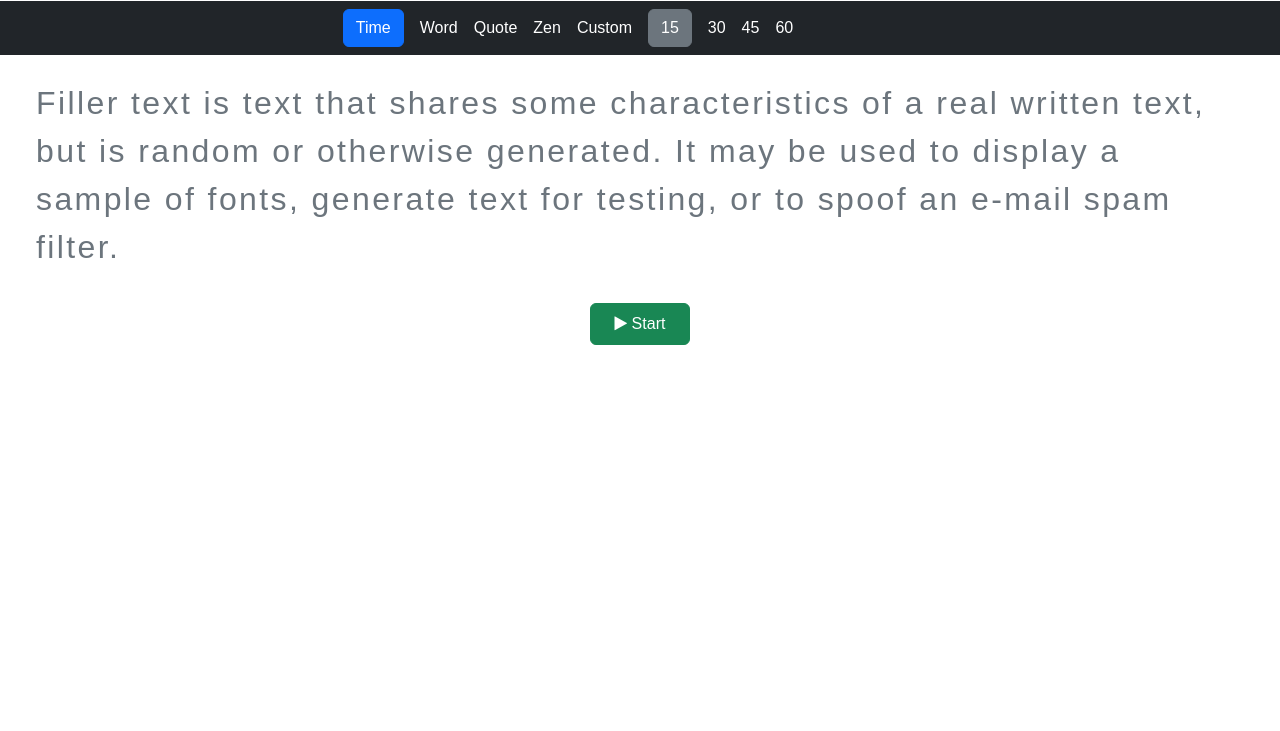
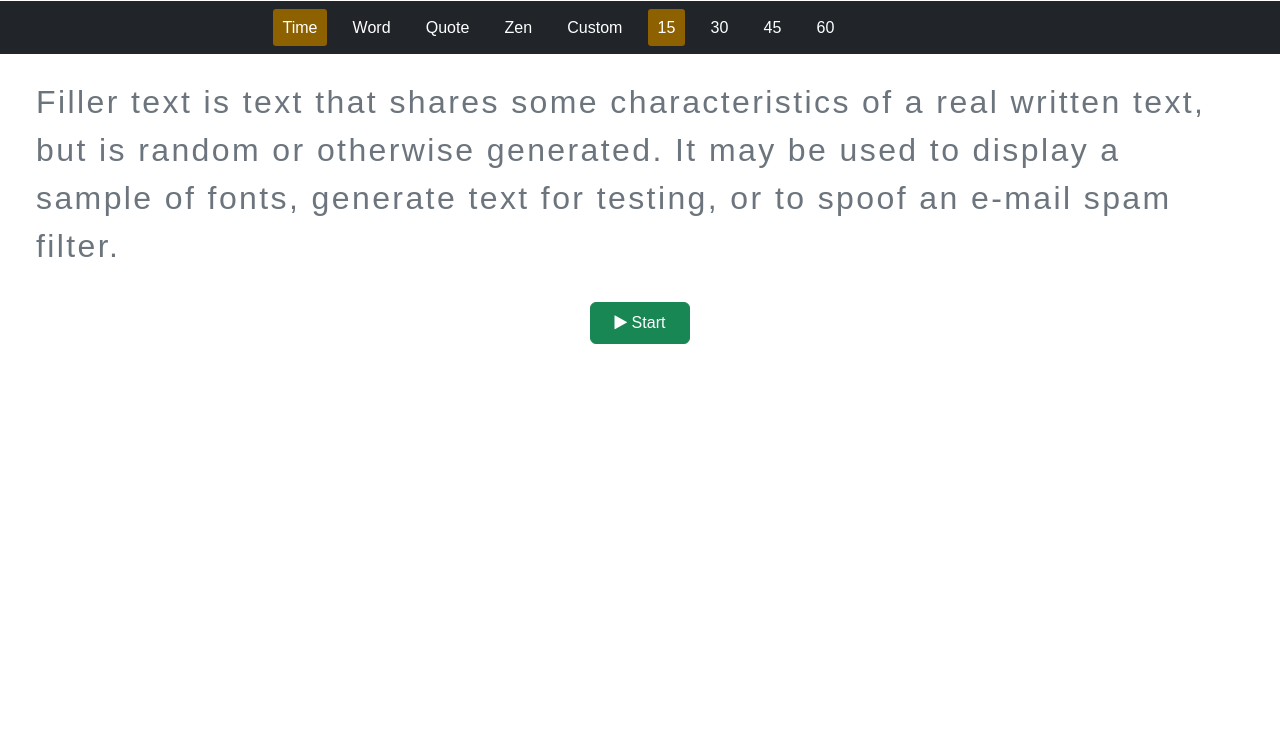
Before and after one commit to rasprogrammer/monkey-typing-game, a plain HTML site: page index.html in a window 1280 px wide. Shown: the part 69-800 px from the top of the page. Drawn offline with Linux system fonts and the light colour scheme.

Commit message:
switching typing mode and setting navigation is work now

```diff
--- a/index.html
+++ b/index.html
@@ -24,21 +24,21 @@
                 <div class="setting">
                     <div class="row">
                         <div class="col-sm p-2 ">
-                            <class class="mode d-flext justify-content-center justify-content-md-end align-item-center">
-                                <div class="text-center btn btn-primary modeButton">Time</div>
+                            <div class="mode d-flext justify-content-center justify-content-md-end align-item-center">
+                                <div class="text-center modeButton active">Time</div>
                                 <div class="text-center modeButton">Word</div>
                                 <div class="text-center modeButton">Quote</div>
                                 <div class="text-center modeButton">Zen</div>
                                 <div class="text-center modeButton">Custom</div>
-                            </class>
+                            </div>
                         </div>
                         <div class="col p-2">
                             <div class="mode-setting">
                                 <div class="timecount d-flext justify-content-md-start justify-content-center align-item-center">
-                                    <div class="text-center btn btn-secondary">15</div>
-                                    <div class="text-center">30</div>
-                                    <div class="text-center">45</div>
-                                    <div class="text-center">60</div>
+                                    <div class="text-center timecountButton active">15</div>
+                                    <div class="text-center timecountButton">30</div>
+                                    <div class="text-center timecountButton">45</div>
+                                    <div class="text-center timecountButton">60</div>
                                 </div>
                                 <div class="wordcount"></div>
                                 <div class="quotecount"></div>
--- a/script.js
+++ b/script.js
@@ -1 +1,92 @@
 //
+const modeElement = document.querySelector('.mode');
+const detailsElement = document.querySelector('.mode-setting');
+
+let selectedMode = "";
+// mode : mode-details
+const setting = {
+    "Time": {
+        15: 15, 30: 30, 45: 45, 60: 60
+    },
+    "Word": {
+        10: 10
+    },
+    "Quote": {
+
+    },
+    "Zen": {
+
+    },
+    "Custom": {
+
+    }
+}
+
+function showSettings(mode) {
+    modeElement.innerHTML = generateMode(mode);
+    detailsElement.innerHTML = generateModeDetails(mode);
+}
+
+function generateMode(mode) {
+    let modeHTML = "";
+    for (const modeName in setting) {
+        modeHTML += `<div class="text-center modeButton ${mode === modeName ? "active": ""}">${modeName}</div>`;
+    }
+    return modeHTML;
+}
+
+function generateModeDetails(mode, select = null) {
+    const details = setting[mode];
+    console.log('details : ', mode);
+    const optionName = `mode-${mode}`;
+
+    // Retrieve previous selection from localStorage
+    let selectedModeDetails = localStorage.getItem(optionName);
+
+    // If a new selection is provided, override and store it
+    if (select) {
+        selectedModeDetails = select;
+        localStorage.setItem(optionName, select);
+    } else {
+        // If no selection exists yet, default to first available option
+        if (!selectedModeDetails && Object.keys(details).length > 0) {
+            selectedModeDetails = Object.keys(details)[0];
+            localStorage.setItem(optionName, selectedModeDetails);
+        }
+    }
+
+    // Generate HTML
+    let detailsHTML = `<div class="modeDetails d-flex justify-content-md-start justify-content-center align-items-center">`;
+
+    for (const detailOption in details) {
+        const isActive = detailOption === selectedModeDetails ? "active" : "";
+        detailsHTML += `<div class="text-center modeDetailsButton ${isActive}">${detailOption}</div>`;
+    }
+
+    detailsHTML += `</div>`;
+    return detailsHTML;
+}
+
+
+
+function selectMode(mode = "Time") {
+    showSettings(mode);
+    selectedMode = mode;
+}
+
+selectMode();
+
+
+document.querySelector('.setting').addEventListener('click', (e) => {
+    const btn = e.target;
+    if (e.target.classList.contains('modeButton')) {
+        selectMode(btn.textContent);
+    } else if (e.target.classList.contains('modeDetailsButton')) {
+
+        const mode = document.querySelector('.mode .modeButton.active');
+        if (!mode) return;
+        const modeName = mode.textContent;
+        detailsElement.innerHTML = generateModeDetails(modeName, btn.textContent);
+
+    }
+});
--- a/styles.css
+++ b/styles.css
@@ -22,11 +22,12 @@ p {
     gap: 1rem;
 }
 
-.setting .mode .modeButton {
+.setting .mode .modeButton,
+.mode-setting .modeDetails .modeDetailsButton {
     cursor: pointer;
 }
 
-.setting .mode-setting .timecount {
+.setting .mode-setting .modeDetails {
     display: flex;
     justify-content: flex-start;
     align-items: center;
@@ -36,3 +37,12 @@ p {
 #typing-content {
     letter-spacing: 0.15rem;
 }
+
+.modeButton, .modeDetailsButton {
+    padding: 0.4rem 0.6rem;
+    border-radius: 0.2rem;
+}
+
+.modeButton.active, .modeDetailsButton.active {
+    background: rgb(141, 96, 0);
+}
```
